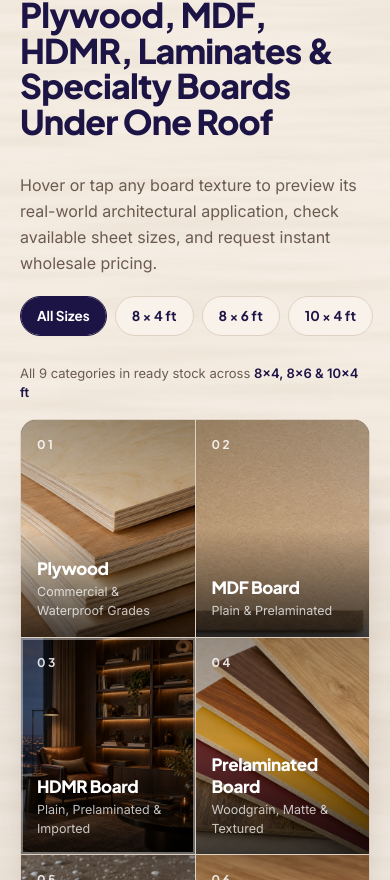
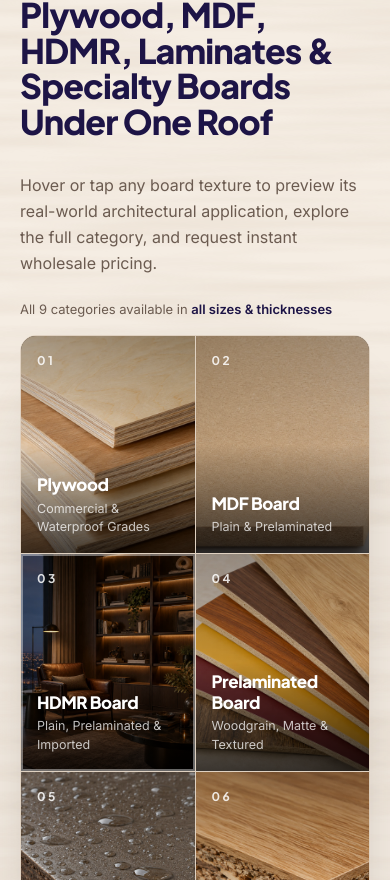
Before and after one commit to Bedabrata2541/RameshwerEnterprises, a React (Vite) app: page / in a window 390 px wide. Shown: the part 1684-2564 px from the top of the page. Built offline with nearby package versions, Linux system fonts and the light colour scheme; the HTML template or start-up script is replaced by a standard one.

Commit message:
Remove sheet sizes and keep desktop hover and image click

```diff
--- a/src/components/Products.tsx
+++ b/src/components/Products.tsx
@@ -1,17 +1,15 @@
 import { useEffect, useRef, useState } from 'react'
 import { AnimatePresence, motion, useInView } from 'motion/react'
-import { PRODUCTS, SIZES, type Product, type Size } from '@/lib/site'
+import { PRODUCTS, type Product } from '@/lib/site'
 import { ArrowRight } from './Icons'
 
 const ease = [0.22, 1, 0.36, 1] as const
-type Filter = 'All Sizes' | Size
 
 function Tile({
   p,
   i,
   revealed,
   focused,
-  size,
   onEnter,
   onLeave,
   onTap,
@@ -20,7 +18,6 @@ function Tile({
   i: number
   revealed: boolean
   focused: boolean
-  size: Filter
   onEnter: () => void
   onLeave: () => void
   onTap: () => void
@@ -37,6 +34,12 @@ function Tile({
         if (e.pointerType === 'mouse' && e.button === 0) {
           window.location.hash = `#/products/${p.id}`
         } else if (e.pointerType !== 'mouse') {
+          onTap()
+        }
+      }}
+      onKeyDown={(e) => {
+        if (e.key === 'Enter' || e.key === ' ') {
+          e.preventDefault()
           onTap()
         }
       }}
@@ -115,19 +118,6 @@ function Tile({
               {p.items.slice(0, 3).map((it) => it.split(' – ')[0]).join(' · ')}
               {p.items.length > 3 && ` +${p.items.length - 3} more`}
             </p>
-            <div className="mt-2 grid grid-cols-3 gap-1">
-              {SIZES.map((s) => (
-                <span
-                  key={s}
-                  className={`rounded-md border py-[3px] text-center text-[10px] font-semibold whitespace-nowrap sm:text-[11px] ${
-                    size === s ? 'border-white bg-white text-ink [text-shadow:none]' : 'border-white/30 text-white'
-                  }`}
-                >
-                  {s.replace(' ft', '').replace(/ /g, '')}
-                  <span className="hidden sm:inline"> ft</span>
-                </span>
-              ))}
-            </div>
             <a
               href={`#/products/${p.id}`}
               onPointerUp={(e) => e.stopPropagation()}
@@ -151,7 +141,6 @@ function Tile({
 }
 
 export function Products() {
-  const [size, setSize] = useState<Filter>('All Sizes')
   const [spot, setSpot] = useState(0)
   const [focus, setFocus] = useState<number | null>(null)
   const gridRef = useRef<HTMLDivElement>(null)
@@ -179,8 +168,6 @@ export function Products() {
     return () => document.removeEventListener('pointerdown', close)
   }, [focus])
 
-  const filters: Filter[] = ['All Sizes', ...SIZES]
-
   return (
     <section id="products" className="wood-grain relative py-20 sm:py-28">
       <div className="mx-auto max-w-[1320px] px-5 sm:px-8">
@@ -203,48 +190,16 @@ export function Products() {
             transition={{ duration: 0.8, delay: 0.1, ease }}
           >
             <p className="text-walnut text-[16px] leading-relaxed sm:text-[17px]">
-              Hover or tap any board texture to preview its real-world architectural application, check available sheet
-              sizes, and request instant wholesale pricing.
+              Hover or tap any board texture to preview its real-world architectural application, explore the full
+              category, and request instant wholesale pricing.
             </p>
-            <div role="radiogroup" aria-label="Filter by sheet size" className="no-scrollbar mt-5 -mx-1 flex gap-2 overflow-x-auto px-1 pb-1">
-              {filters.map((f) => (
-                <button
-                  key={f}
-                  role="radio"
-                  aria-checked={size === f}
-                  onClick={() => setSize(f)}
-                  className={`font-display relative h-10 shrink-0 rounded-full border px-4 text-[13.5px] font-bold transition-colors ${
-                    size === f ? 'border-ink text-white' : 'border-hair text-ink bg-cream hover:border-ink/40'
-                  }`}
-                >
-                  {size === f && (
-                    <motion.span
-                      layoutId="size-pill"
-                      className="bg-ink absolute inset-0 rounded-full"
-                      transition={{ type: 'spring', stiffness: 400, damping: 34 }}
-                    />
-                  )}
-                  <span className="relative">{f}</span>
-                </button>
-              ))}
-            </div>
           </motion.div>
         </div>
 
         <div className="mt-6 flex items-center justify-between text-[13px] text-walnut">
-          <AnimatePresence mode="wait">
-            <motion.p key={size} initial={{ opacity: 0, x: -6 }} animate={{ opacity: 1, x: 0 }} exit={{ opacity: 0, x: 6 }}>
-              {size === 'All Sizes' ? (
-                <>
-                  All {PRODUCTS.length} categories in ready stock across <b className="text-ink">8×4, 8×6 & 10×4 ft</b>
-                </>
-              ) : (
-                <>
-                  Showing all {PRODUCTS.length} categories in <b className="text-ink">{size}</b> - inquiries will be pre-filled with this size
-                </>
-              )}
-            </motion.p>
-          </AnimatePresence>
+          <p>
+            All {PRODUCTS.length} categories available in <b className="text-ink">all sizes & thicknesses</b>
+          </p>
           <span className="hidden items-center gap-2 sm:flex">
             <span className="relative flex size-2">
               <span className="bg-terra absolute inline-flex size-full animate-ping rounded-full opacity-60" />
@@ -264,7 +219,6 @@ export function Products() {
               key={p.id}
               p={p}
               i={i}
-              size={size}
               focused={focus === i}
               revealed={focus === null ? spot === i : focus === i}
               onEnter={() => setFocus(i)}
@@ -272,7 +226,6 @@ export function Products() {
               onTap={() => setFocus((f) => (f === i ? null : i))}
             />
           ))}
-
         </div>
         <div className="mt-8 flex justify-center">
           <a
```
